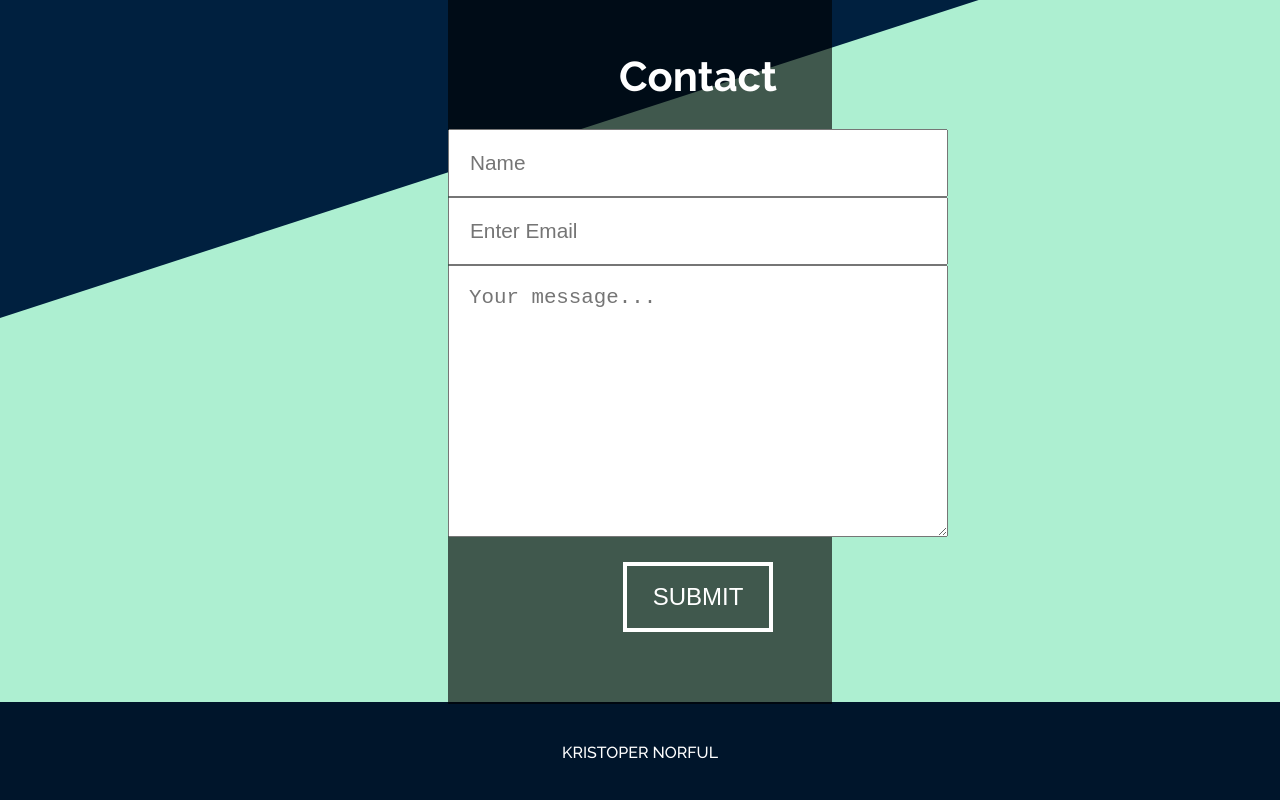
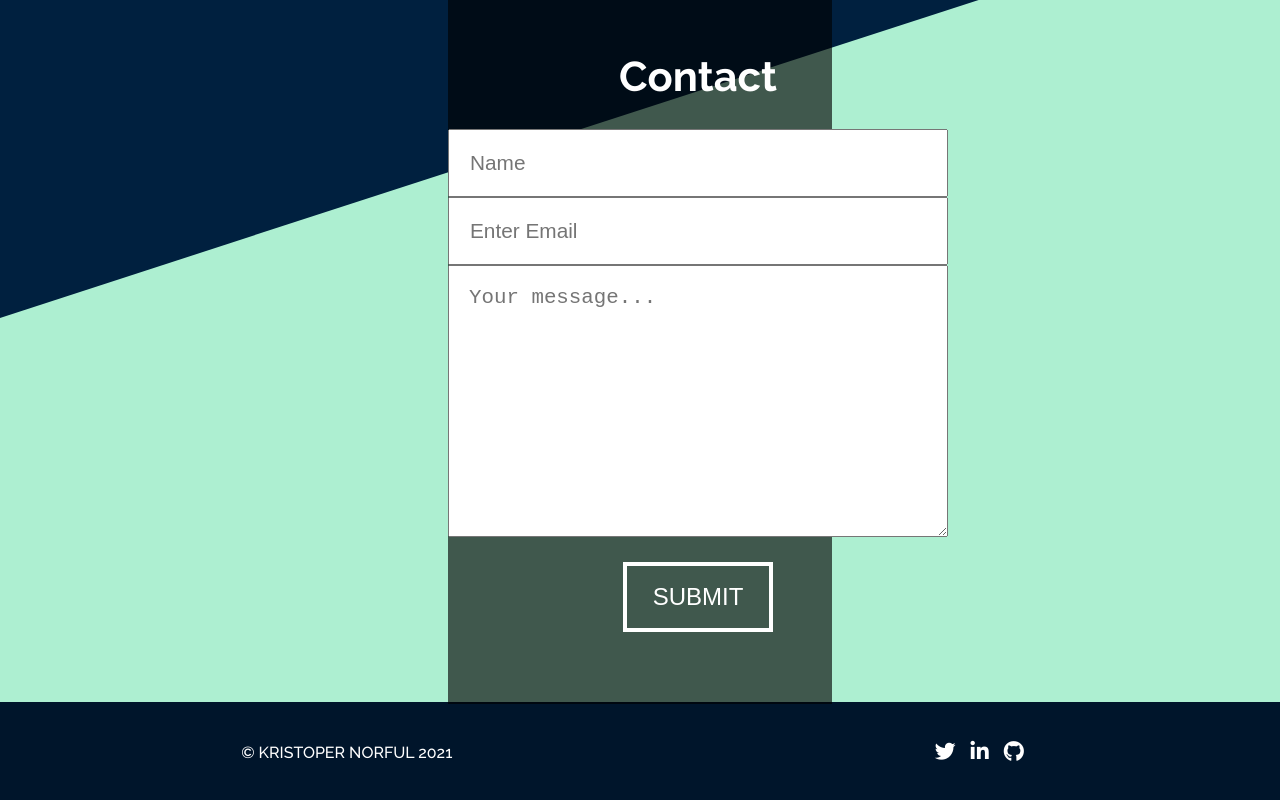
Before and after one commit to knorful/my-page, a React (Create React App) app: page / in a window 1280 px wide. Shown: the part 2853-3653 px from the top of the page. Built offline with nearby package versions, Linux system fonts and the light colour scheme.

Commit message:
add social media links to footer

```diff
--- a/src/components/Footer/Footer.js
+++ b/src/components/Footer/Footer.js
@@ -5,7 +5,18 @@ import classes from "./Footer.module.css";
 const footer = () => {
   return (
     <footer className={classes.Footer}>
-      <p>KRISTOPER NORFUL</p>
+      <p>&#169; KRISTOPER NORFUL 2021</p>
+      <div className={classes.Links}>
+        <a title="Follow me on Twiiter!" href="/">
+          <i class="fab fa-twitter"></i>
+        </a>
+        <a title="Connect with me on Twiiter!" href="/">
+          <i class="fab fa-linkedin-in"></i>
+        </a>
+        <a title="Check out my repos!" href="/">
+          <i class="fab fa-github"></i>
+        </a>
+      </div>
     </footer>
   );
 };
--- a/src/components/Footer/Footer.module.css
+++ b/src/components/Footer/Footer.module.css
@@ -1,8 +1,19 @@
 .Footer {
   display: flex;
   height: 100px;
-  justify-content: center;
+  justify-content: space-around;
   align-items: center;
   background-color: rgb(0, 21, 43);
   color: white;
 }
+
+.Footer .Links i {
+  font-size: 1.3rem;
+  color: white;
+  margin-right: 15px;
+  height: 100%;
+}
+
+.Footer i:hover {
+  color: #adefd1ff;
+}
--- a/src/components/Navigation/NavigationItems/NavigationItems.js
+++ b/src/components/Navigation/NavigationItems/NavigationItems.js
@@ -17,13 +17,13 @@ const navigationItems = () => {
         <NavigationItem link="/">Contact</NavigationItem>
       </ul>
       <div className={classes.Links}>
-        <a href="/">
+        <a title="Follow me on Twiiter!" href="/">
           <i class="fab fa-twitter"></i>
         </a>
-        <a href="/">
+        <a title="Connect with me on Twiiter!" href="/">
           <i class="fab fa-linkedin-in"></i>
         </a>
-        <a href="/">
+        <a title="Check out my repos!" href="/">
           <i class="fab fa-github"></i>
         </a>
       </div>
```
Also changed, not shown: 1 other file (tests, documents, lock files or other folders).
